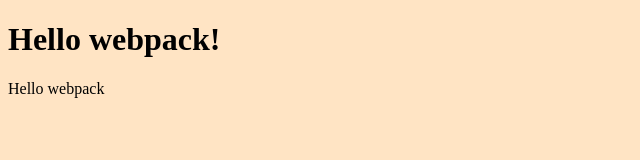
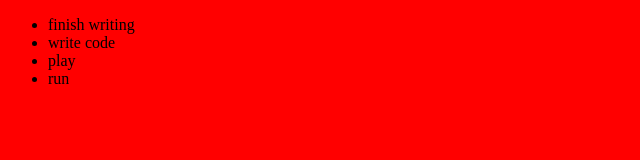
Before and after one commit to FevenSeyfu/Todo-List-app, a website built with webpack: page src/index.html in a window 1280 px wide. Shown: the whole page, without its empty margins (0-640 px from the left). Built offline with nearby package versions, Linux system fonts and the light colour scheme.

Commit message:
list task on load

```diff
--- a/index.html
+++ b/src/index.html
@@ -3,9 +3,9 @@
 <head>
     <meta charset="UTF-8">
     <meta name="viewport" content="width=device-width, initial-scale=1.0">
-    <title>Webpack Exercise</title>
+    <title>Todo List App</title>
 </head>
 <body>
-  <h1>Hello webpack!</h1>
+  <ul id="todoListPlaceholder"></ul>
 </body>
 </html>
--- a/src/index.js
+++ b/src/index.js
@@ -1,14 +1,41 @@
-import _ from 'lodash';
 import './style.css';
 
-function component() {
-  const element = document.createElement('div');
+const taskListContainer = document.getElementById('todoListPlaceholder');
+const todoTasks = [
+  {
+    description: 'finish writing',
+    completed: true,
+    index: 0,
+  },
+  {
+    description: 'write code',
+    completed: true,
+    index: 1,
+  },
+  {
+    description: 'play',
+    completed: false,
+    index: 2,
+  },
+  {
+    description: 'run',
+    completed: true,
+    index: 3,
+  },
+];
 
-  // Lodash, now imported by this script
-  element.innerHTML = _.join(['Hello', 'webpack'], ' ');
-  element.classList.add('hello');
+const AddTask = () => {
+  const tasks = Object.keys(todoTasks);
+  tasks.forEach((task) => {
+    // taskList.innerHTML = `<li class="list-item">${todoTasks[task].description}</li>`;
+    const taskList = document.createElement('li');
+    taskList.classList.add('list-item');
+    taskList.innerText = todoTasks[task].description;
+    taskListContainer.appendChild(taskList);
+  });
+};
 
-  return element;
-}
-
-document.body.appendChild(component());
+window.addEventListener('load', (e) => {
+  e.preventDefault();
+  AddTask();
+});
--- a/src/print.js
+++ /dev/null
@@ -1,4 +0,0 @@
-/* eslint-disable no-console */
-export default function printMe() {
-  console.log('I get called from print.js!');
-}
--- a/src/style.css
+++ b/src/style.css
@@ -1,3 +1,3 @@
 body {
-  background-color: bisque;
+  background-color: red;
 }
--- a/webpack.config.js
+++ b/webpack.config.js
@@ -5,19 +5,17 @@ module.exports = {
   mode: 'development',
   entry: {
     index: './src/index.js',
-    print: './src/print.js',
+    // print: './src/print.js',
   },
   devtool: 'inline-source-map',
   devServer: {
     static: './dist',
   },
-  plugins: [
-    new HtmlWebpackPlugin({
-      title: 'Development',
-    }),
-  ],
+  plugins: [new HtmlWebpackPlugin({
+    template: './src/index.html',
+  })],
   output: {
-    filename: '[name].bundle.js',
+    filename: '[name].js',
     path: path.resolve(__dirname, 'dist'),
     clean: true,
     publicPath: '/',
```
Also changed, not shown: README copy.md (deleted, +0 -2 lines), server.js (+6 -6 lines), dist/index.html, dist/index.js (added), dist/print.bundle.js (deleted), dist/runtime.bundle.js (deleted), dist/runtime.js (added), 2 other files.
